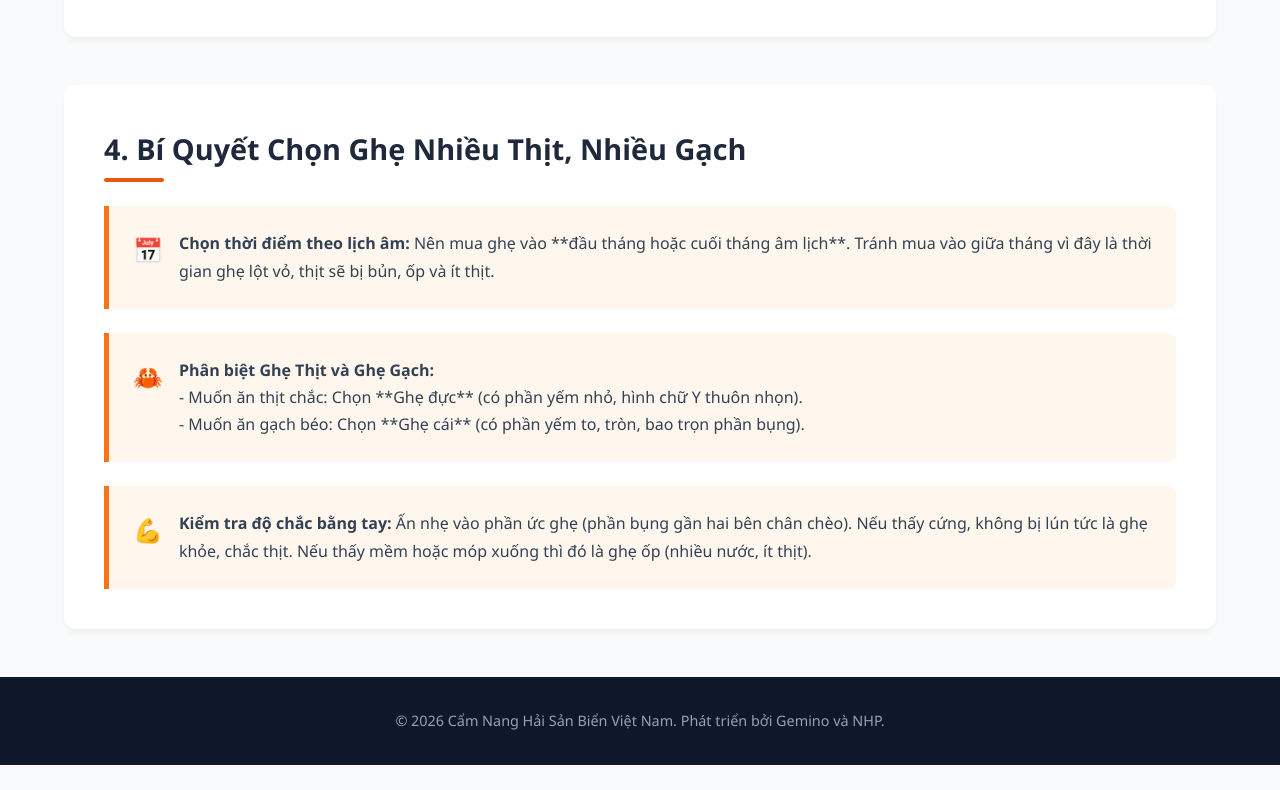
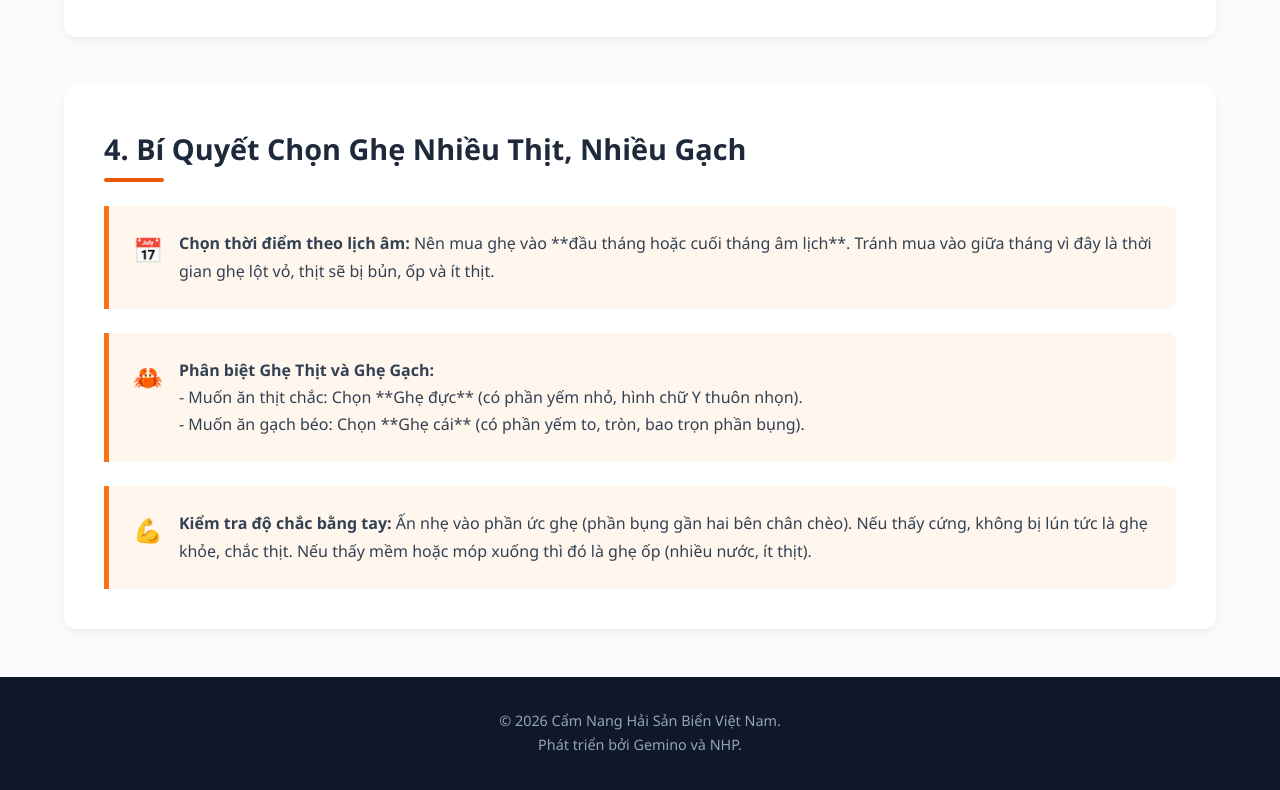
Before and after one commit to phuc122891/ABC, a plain HTML site: page index.html in a window 1280 px wide. Shown: the part 1952-2742 px from the top of the page. Before the commit the page ends 2717 px from the top, so only its background shows below. Drawn offline with Linux system fonts and the light colour scheme.

Commit message:
commmmit

```diff
--- a/index.html
+++ b/index.html
@@ -346,7 +346,8 @@
     </div>
 
     <footer>
-        <p>© 2026 Cẩm Nang Hải Sản Biển Việt Nam. Phát triển bởi Gemino và NHP.</p>
+        <p>© 2026 Cẩm Nang Hải Sản Biển Việt Nam.</p>
+<p> Phát triển bởi Gemino và NHP.</p>
     </footer>
 
 </body>
```
